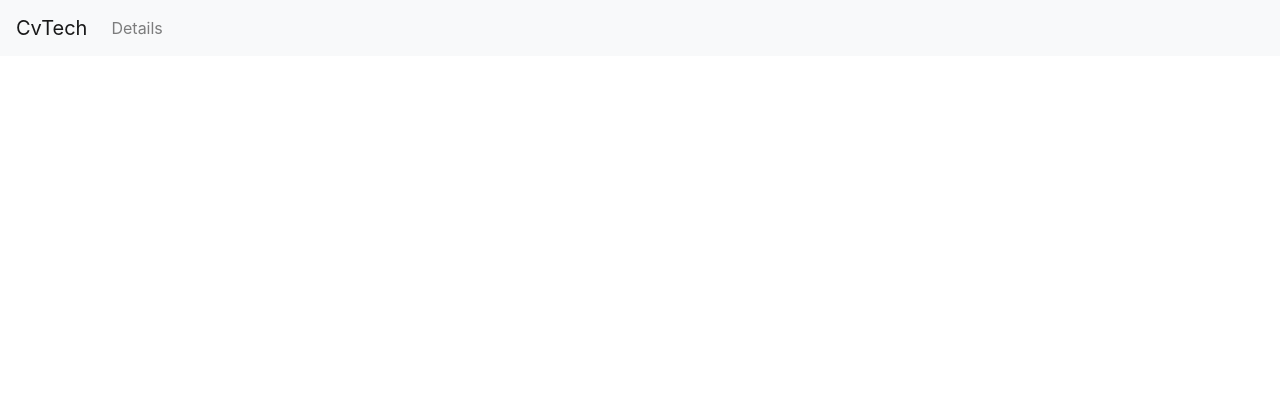
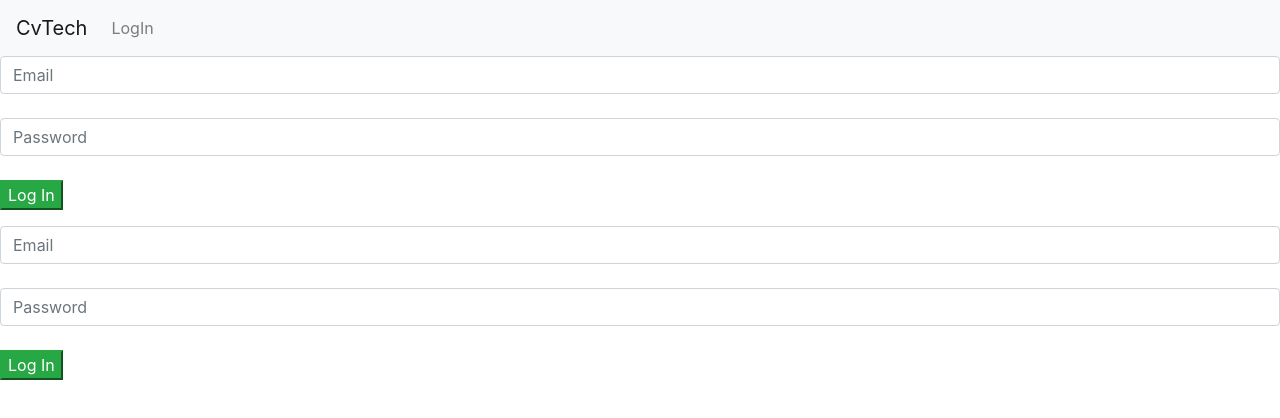
Before and after one commit to Haloua-2005/NewFolderProjectGMC, an Angular app: page /login in a window 1280 px wide. Before the commit this address led to /. Shown: the top 418 px of the page. Built offline with nearby package versions, Linux system fonts and the light colour scheme.

Commit message:
Validation_Checkpoint

```diff
--- a/src/app/app-routing.module.ts
+++ b/src/app/app-routing.module.ts
@@ -7,6 +7,7 @@ import { NgStyleComponent } from './Directives/ng-style/ng-style.component';
 import { ColorChangerComponent } from './color-changer/color-changer.component';
 import { NF404Component } from './nf404/nf404.component';
 import { DetailsComponent } from './details/details.component';
+import { EmailVerificationComponent } from './email-verification/email-verification.component';
 
 
 const routes: Routes = [
@@ -16,7 +17,8 @@ const routes: Routes = [
   { path : 'ngStyle', component: NgStyleComponent, children:[
     {path : 'color/:color', component: ColorChangerComponent}
   ] },
-  { path : 'details/:person', component: DetailsComponent }
+  { path : 'details/:person', component: DetailsComponent },
+  { path : 'login', component: EmailVerificationComponent }
 
 ];
 
--- a/src/app/app.component.html
+++ b/src/app/app.component.html
@@ -1,2 +1,3 @@
 <app-header></app-header>
+<app-email-verification></app-email-verification>
 <router-outlet></router-outlet>
--- a/src/app/app.module.ts
+++ b/src/app/app.module.ts
@@ -14,7 +14,8 @@ import { RouterSimulatorComponent } from './router-simulator/router-simulator.co
 import { ColorChangerComponent } from './color-changer/color-changer.component';
 import { HeaderComponent } from './header/header.component';
 import { NF404Component } from './nf404/nf404.component';
-import { DetailsComponent } from './details/details.component'
+import { DetailsComponent } from './details/details.component';
+import { EmailVerificationComponent } from './email-verification/email-verification.component'
 
 @NgModule({
   declarations: [
@@ -29,7 +30,8 @@ import { DetailsComponent } from './details/details.component'
     ColorChangerComponent,
     HeaderComponent,
     NF404Component,
-    DetailsComponent
+    DetailsComponent,
+    EmailVerificationComponent
   ],
   imports: [
     BrowserModule,
--- a/src/app/details/details.component.html
+++ b/src/app/details/details.component.html
@@ -1,5 +1,5 @@
-<img src="{{DetailList[theIndex].image}}"> <br>
-Name : {{DetailList[theIndex].Name}} <br>
-First Name : {{DetailList[theIndex].FirstName}} <br>
-Occupation : {{DetailList[theIndex].Occupation}} <br>
+<img src="{{DetailList[theIndex]?.image}}"> <br>
+Name : {{DetailList[theIndex]?.Name}} <br>
+First Name : {{DetailList[theIndex]?.FirstName}} <br>
+Occupation : {{DetailList[theIndex]?.Occupation}} <br>
 <button (click)="Delete(theIndex)" class="btn btn-primary">Delete</button>
--- /dev/null
+++ b/src/app/email-verification/email-verification.component.css
@@ -0,0 +1,3 @@
+input.ng-invalid.ng-touched {
+  border: 1px red solid;
+}
--- /dev/null
+++ b/src/app/email-verification/email-verification.component.html
@@ -0,0 +1,24 @@
+<form #theForm = "ngForm">
+  <input
+  type="text"
+  ngModel
+  required
+  email
+  #FirstInput='ngModel'
+  name="email-Input"
+  class="form-control"
+  placeholder="Email"
+  > <br>
+  <input
+  type="password"
+  ngModel
+  required
+  #SecondInput="ngModel"
+  name="password-Input"
+  class="form-control"
+  placeholder="Password"
+  minlength=4
+  maxlength=8
+  > <br>
+  <button [disabled]="theForm.invalid" class="btn-success" >Log In</button>
+</form>
--- /dev/null
+++ b/src/app/email-verification/email-verification.component.ts
@@ -0,0 +1,15 @@
+import { Component, OnInit } from '@angular/core';
+
+@Component({
+  selector: 'app-email-verification',
+  templateUrl: './email-verification.component.html',
+  styleUrls: ['./email-verification.component.css']
+})
+export class EmailVerificationComponent implements OnInit {
+
+  constructor() { }
+
+  ngOnInit(): void {
+  }
+
+}
--- a/src/app/header/header.component.html
+++ b/src/app/header/header.component.html
@@ -6,7 +6,7 @@
   <div class="collapse navbar-collapse" id="navbarNav">
     <ul class="navbar-nav">
       <li class="nav-item">
-        <a class="nav-link" [routerLink]="['details']">Details</a>
+        <a class="nav-link" [routerLink]="['details']">LogIn</a>
       </li>
     </ul>
   </div>
```
Also changed, not shown: 1 other file (tests, documents, lock files or other folders).
